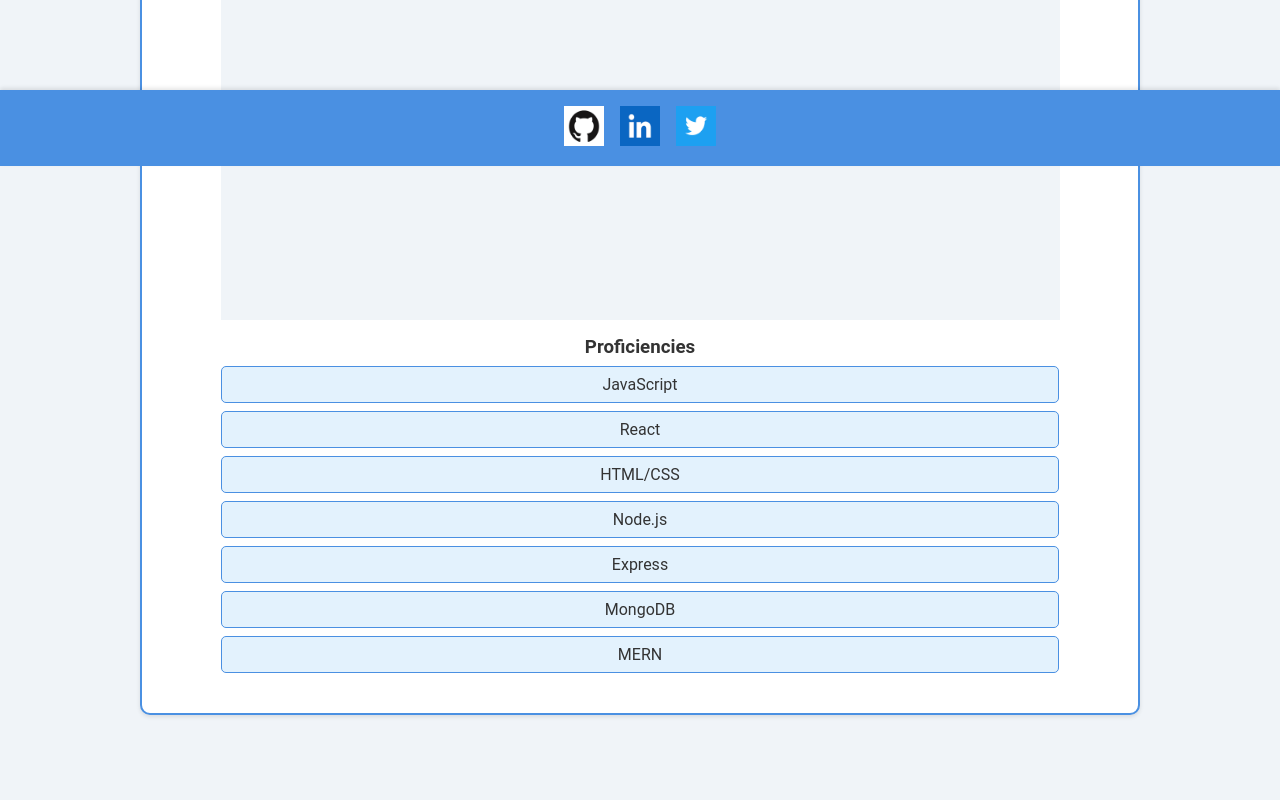
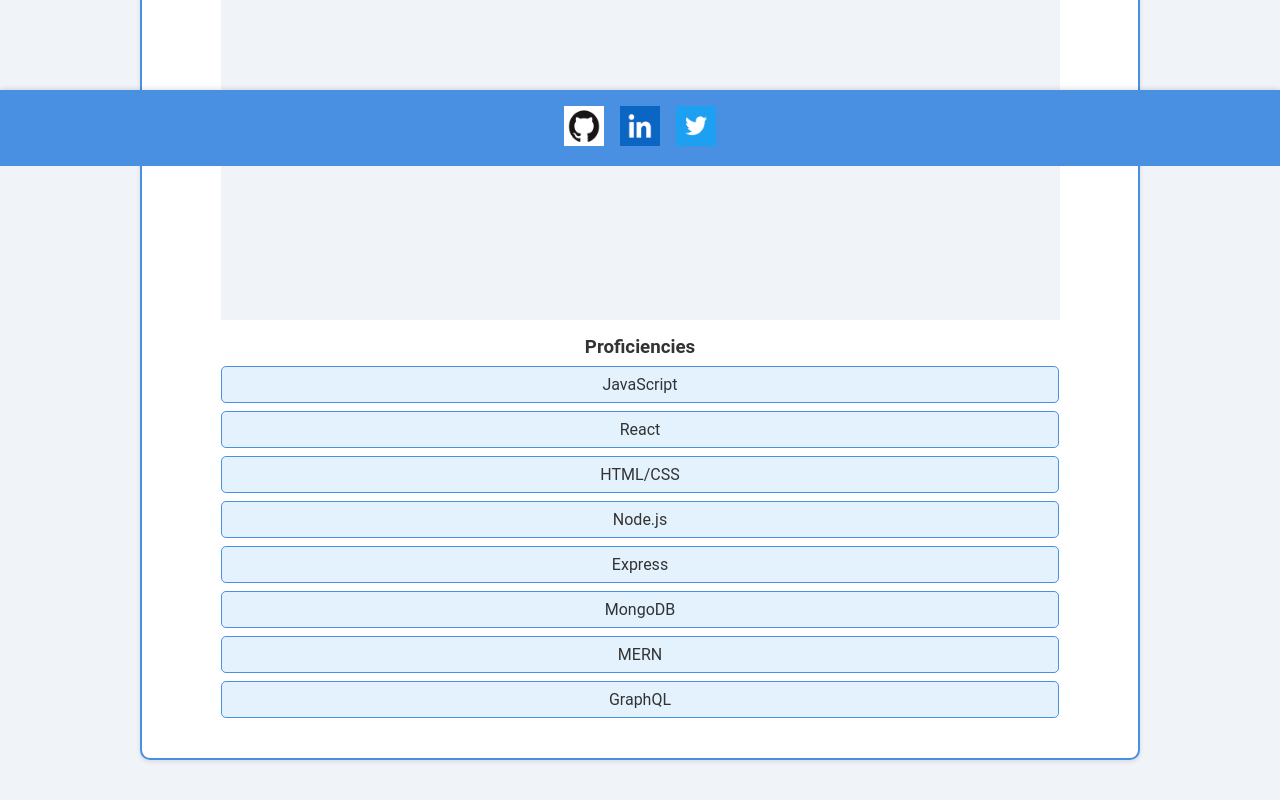
Before and after one commit to sagagi74/Portfolio_Using_React, a React (Vite) app: page /resume in a window 1280 px wide. Shown: the part 634-1434 px from the top of the page. Before the commit the page ends 1413 px from the top, so only its background shows below. Built offline with nearby package versions, Linux system fonts and the light colour scheme.

Commit message:
adding more

```diff
--- a/src/components/Resume.jsx
+++ b/src/components/Resume.jsx
@@ -22,6 +22,7 @@ const Resume = () => (
       <li>Express</li>
       <li>MongoDB</li>
       <li>MERN</li>
+      <li>GraphQL</li>
       {/* Add more proficiencies as needed */}
     </ul>
   </section>
```
